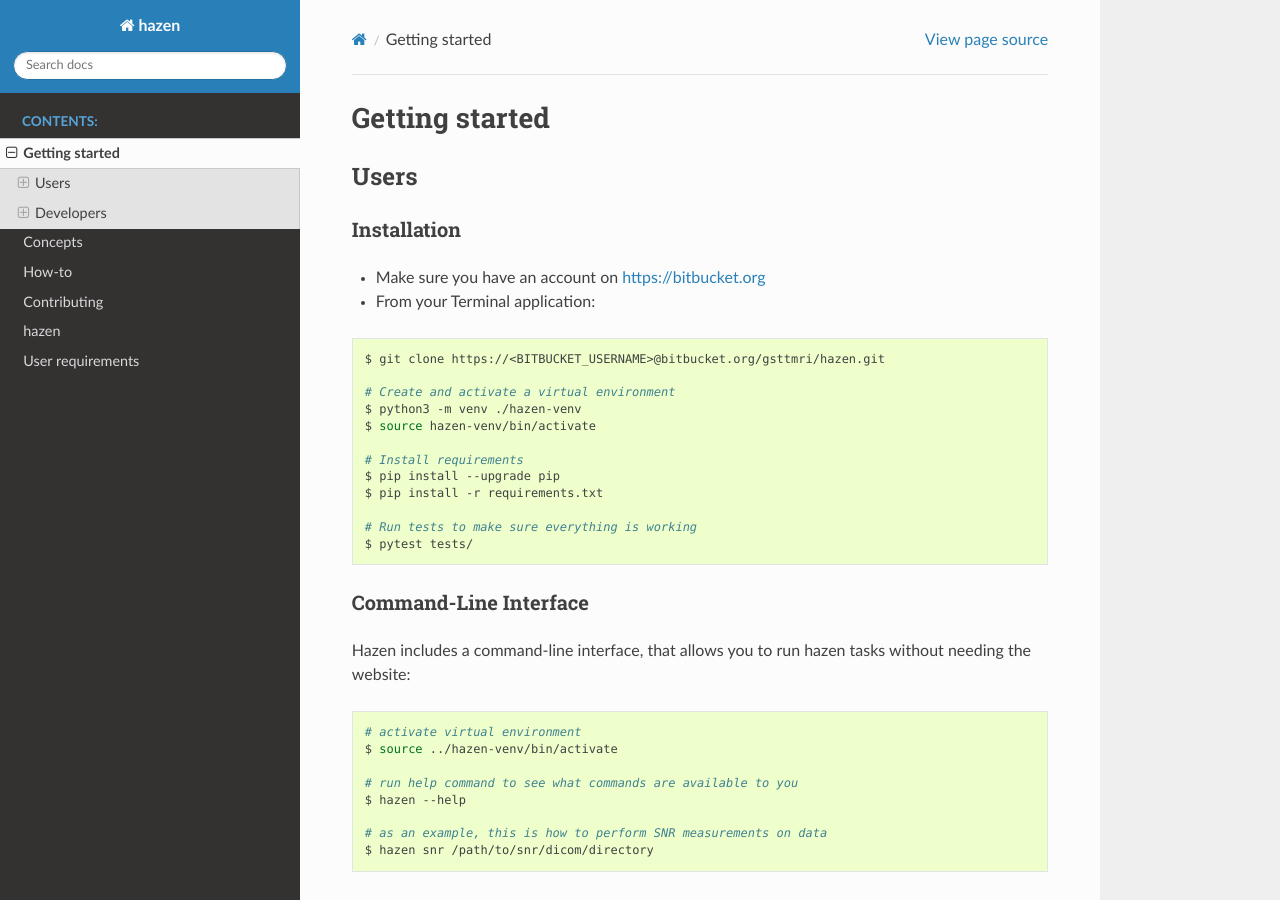
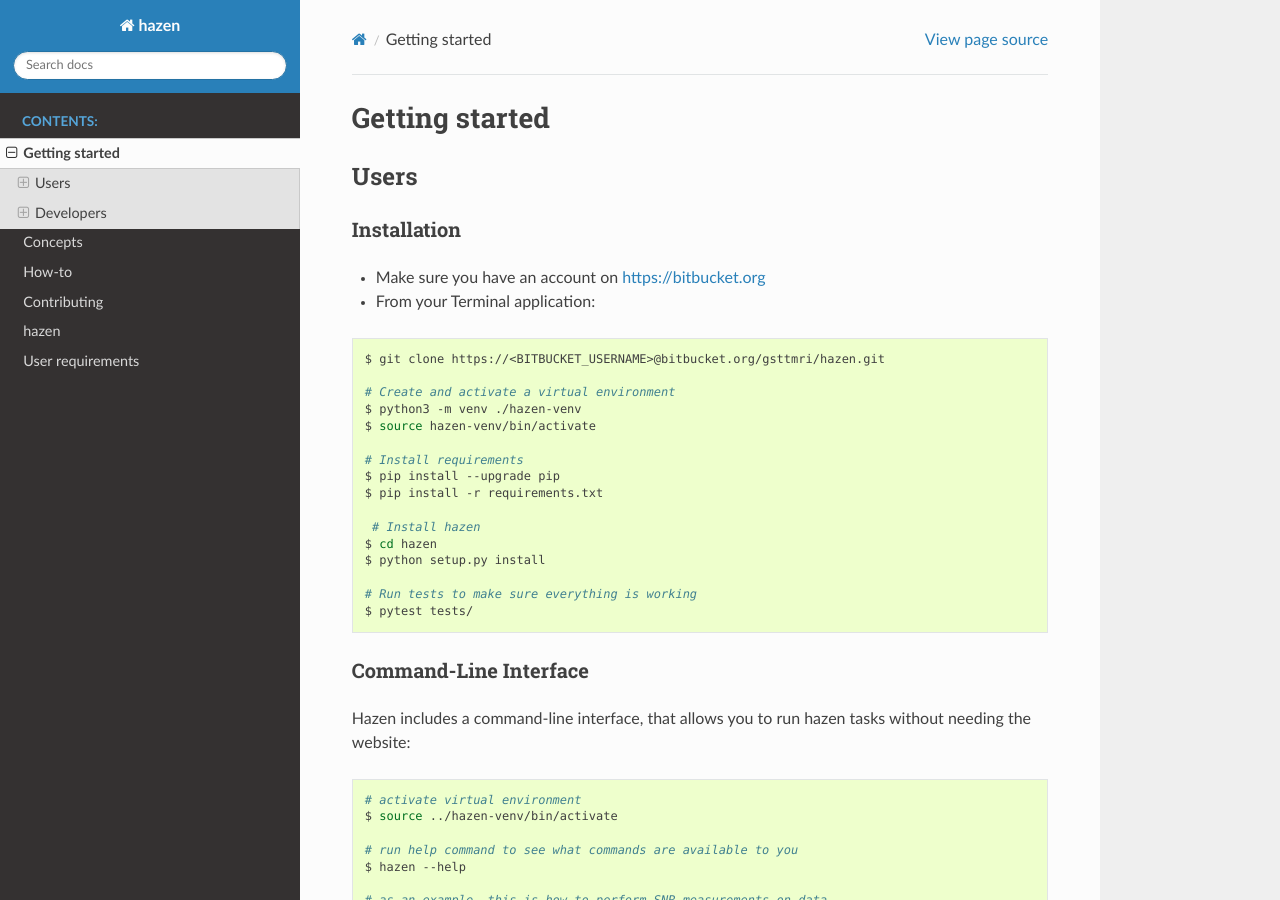
Before and after one commit to GSTT-CSC/hazen, a Sphinx documentation site: the page built from docs/getting_started/getting_started.rst, in a window 1280 px wide and 900 px high. Built offline with Sphinx 7.4.7 and the Read the Docs theme 2.0.0, drawn with Linux system fonts in a browser that asks for light colours.

Commit message:
Add hazen installation instructions
Resolves: #26

```diff
--- a/docs/getting_started/getting_started.rst
+++ b/docs/getting_started/getting_started.rst
@@ -21,6 +21,10 @@ Installation
    # Install requirements
    $ pip install --upgrade pip
    $ pip install -r requirements.txt
+
+    # Install hazen
+   $ cd hazen
+   $ python setup.py install
 
    # Run tests to make sure everything is working
    $ pytest tests/
```
